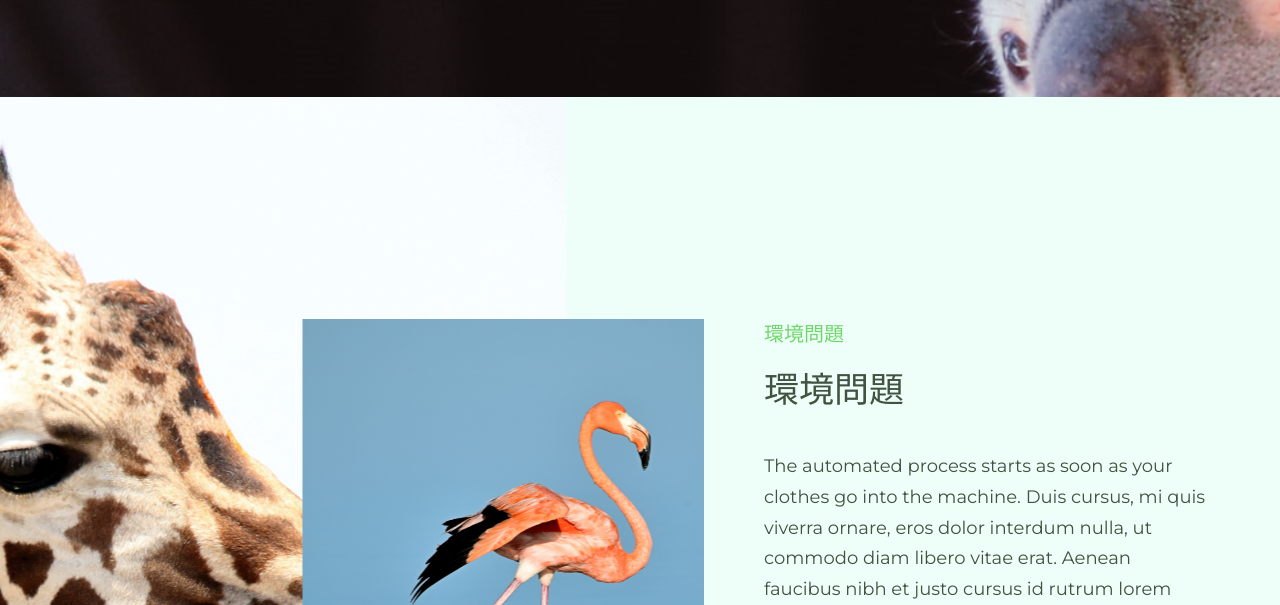
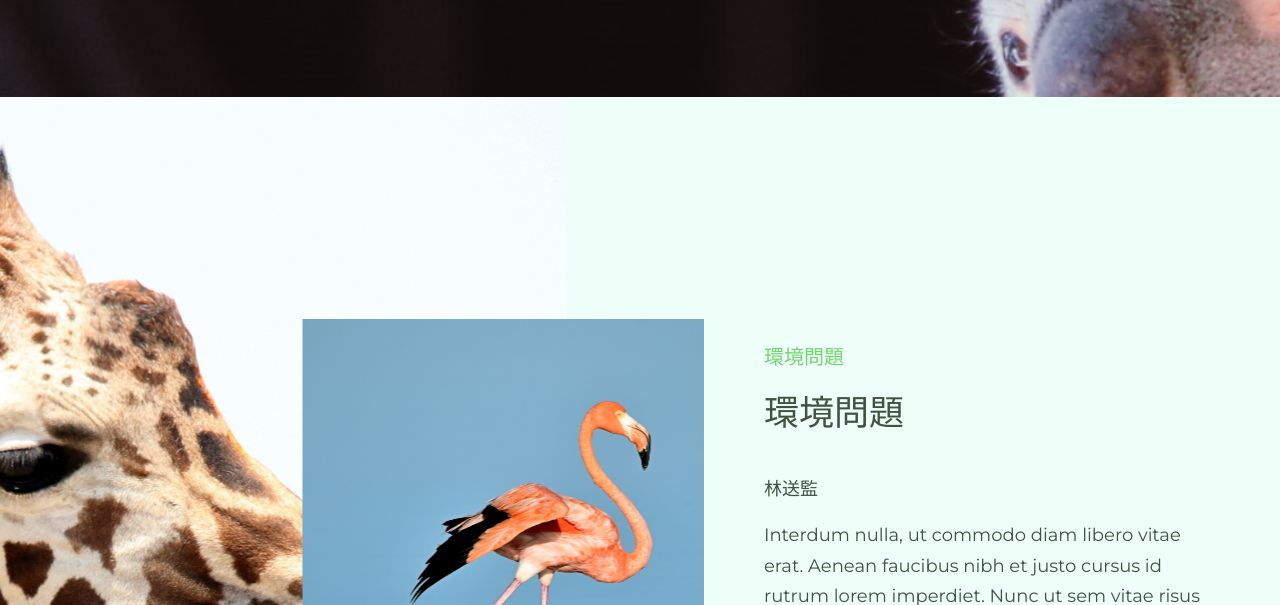
Before and after one commit to JJJ94820/sdgs2, a plain HTML site: page about.html in a window 1280 px wide. Shown: the part 347-952 px from the top of the page. Drawn offline with Linux system fonts and the light colour scheme.

Commit message:
Update about.html

```diff
--- a/about.html
+++ b/about.html
@@ -119,13 +119,10 @@
             <div class="tailor-details">
                 <span>環境問題</span>
                 <h2>環境問題</h2>
-                <p>The automated process starts as soon as
-                    your clothes go into the machine. Duis cursus, mi quis
-                    viverra ornare, eros dolor interdum nulla, ut commodo
-                    diam libero vitae erat. Aenean faucibus nibh et justo
-                    cursus id rutrum lorem imperdiet. Nunc ut sem vitae
-                risus tristique posuere.</p>
-                <p class="pera-bottom"></p>
+                <p>林送監</p>
+                <p class="pera-bottom">Interdum nulla, ut commodo diam libero vitae erat.
+                    Aenean faucibus nibh et justo cursus id rutrum lorem
+                imperdiet. Nunc ut sem vitae risus tristique posuere.</p>
                 <div class="footer-tittles">
                     <p>CEO, Consulto</p>
                     <h2>Capcilena Hanry</h2>
```
